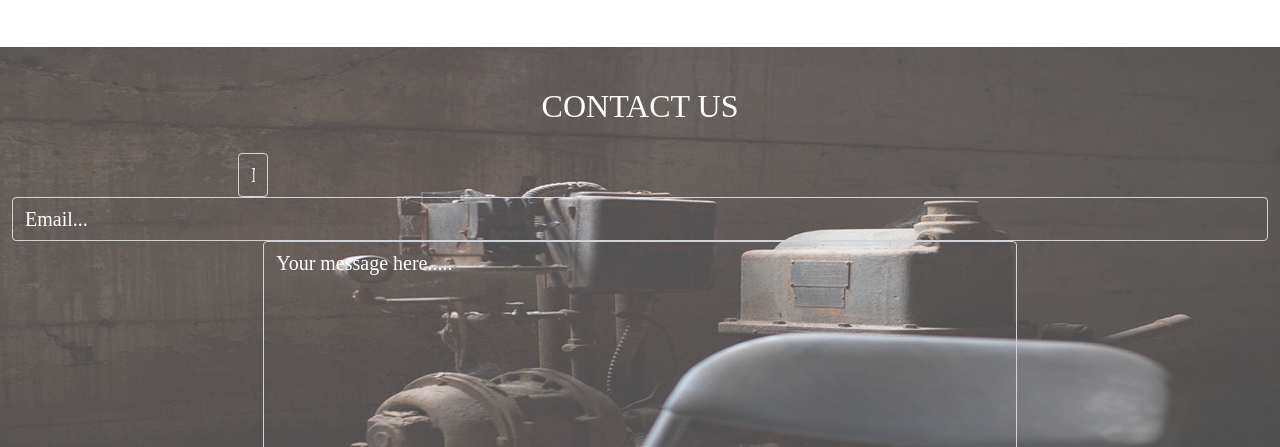
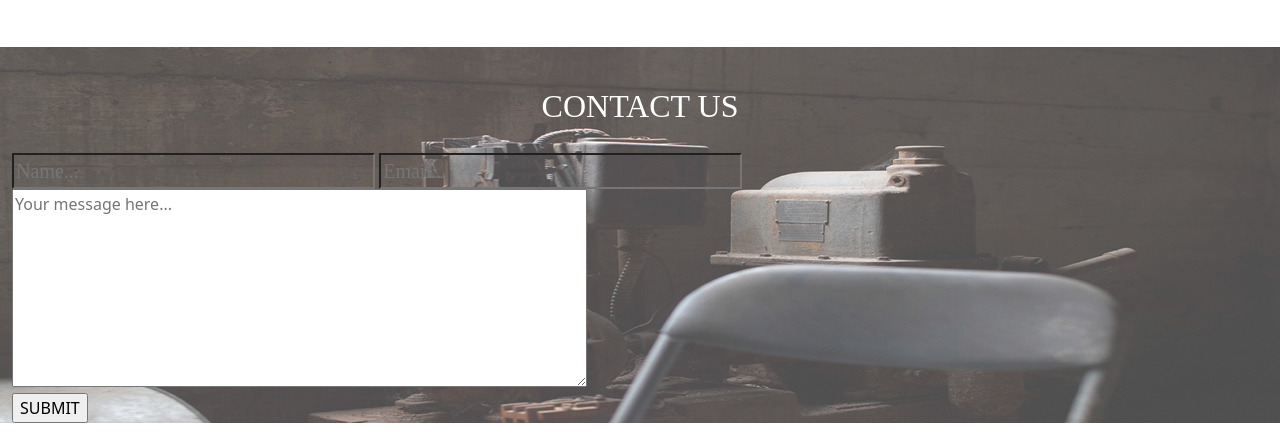
Before and after one commit to MaureenMurugi/delaniStudio, a plain HTML site: page index.html in a window 1280 px wide. Shown: the part 1736-2183 px from the top of the page. Drawn offline with Linux system fonts and the light colour scheme; a script that the page names is missing; a web font is replaced by a local one.

Commit message:
add correction in contact us on the html file

```diff
--- a/index.html
+++ b/index.html
@@ -129,7 +129,19 @@
     <div class="container-fluid contact">
         <h2>CONTACT US</h2>
 
-        <form id="form34A" action="https://gmail.us3.list-manage.com/subscribe/post" method="post">
+
+        <form action="" id="my-form">
+            <div class="contact-head">
+                <input id="name" name="name" type="text" placeholder="Name..." required size="30">
+                <input name="email" type="email" placeholder="Email..." required autocapitalize="off" size="30">
+            </div>
+            <textarea name="message" id="message" cols="60" rows="8" placeholder="Your message here... " required></textarea>
+            <div>
+                <input type="submit" id="submit" size="15" value="SUBMIT">
+            </div>
+        </form>
+
+        <!--<form id="form34A" action="https://gmail.us3.list-manage.com/subscribe/post" method="post">
             <input type="hidden" name="u" value="e71bed4d6ae5a7c984dfe28b0">
             <input type="hidden" name="id" value="dbf7e27685">
             <div class="form-group form-inline">
@@ -142,7 +154,7 @@
                 <textarea class="form-control" rows="8" id="comment" placeholder="Your message here....."></textarea>
             </div>
             <button type="submit" class="btn btn-primary col-md-1">submit</button>
-        </form>
+        </form>-->
     </div>
 <footer>
     <img src="img/social_icons/twitter.png" alt="twitter">
@@ -162,7 +174,7 @@
 <script type="text/javascript" src="//downloads.mailchimp.com/js/signup-forms/popup/unique-methods/embed.js" data-dojo-config="usePlainJson: true, isDebug: false"></script>
 <script type="text/javascript">window.dojoRequire(["mojo/signup-forms/Loader"], function(L) { L.start({"baseUrl":"mc.us3.list-manage.com","uuid":"e71bed4d6ae5a7c984dfe28b0","lid":"dbf7e27685","uniqueMethods":true}) })</script>
   <script src="js/jquery-3.6.0.js"></script>
-  <script src="js/script.js"></script>
+  <script src="js/scripts.js"></script>
 
 </body>
 
```
